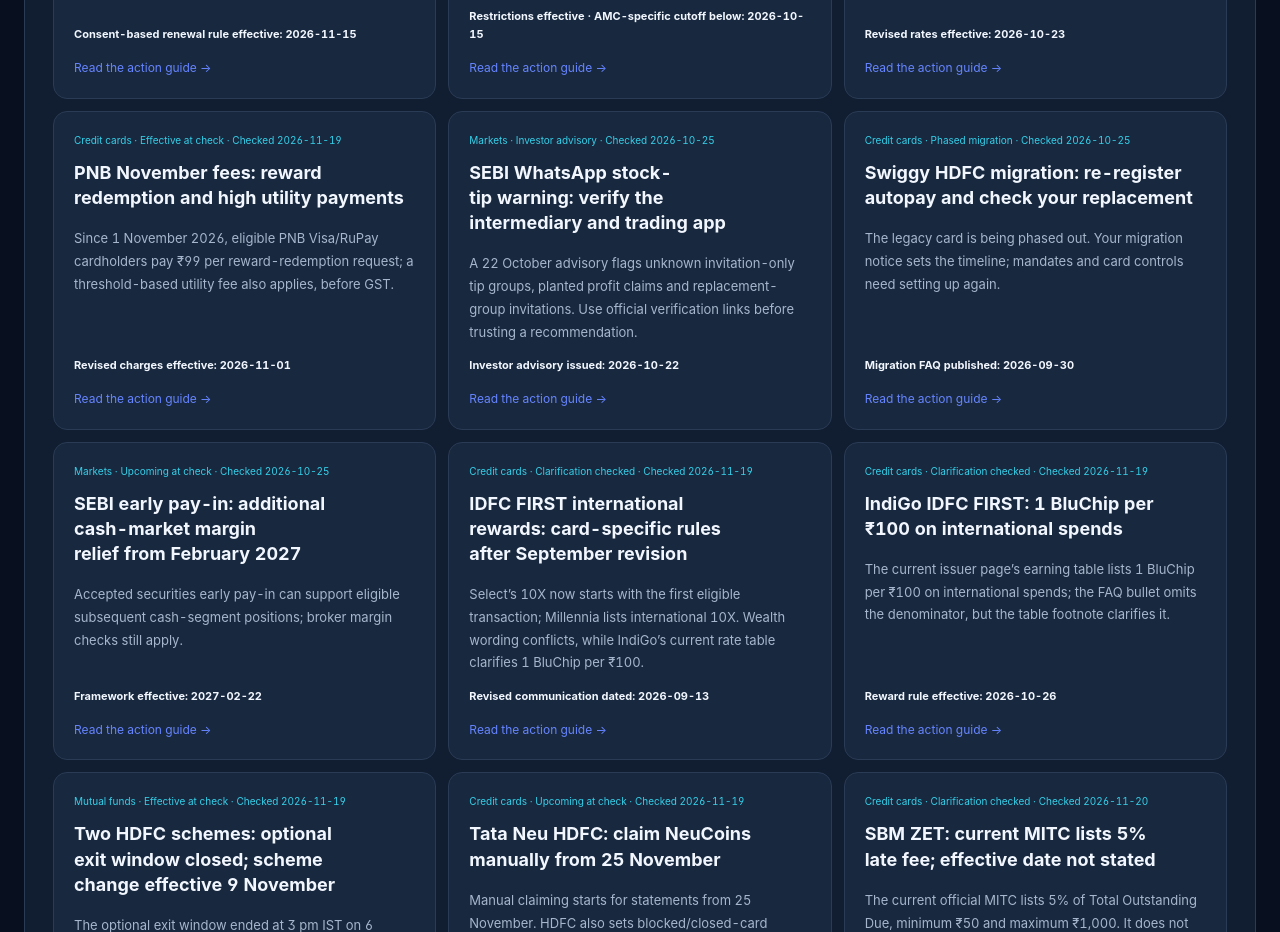
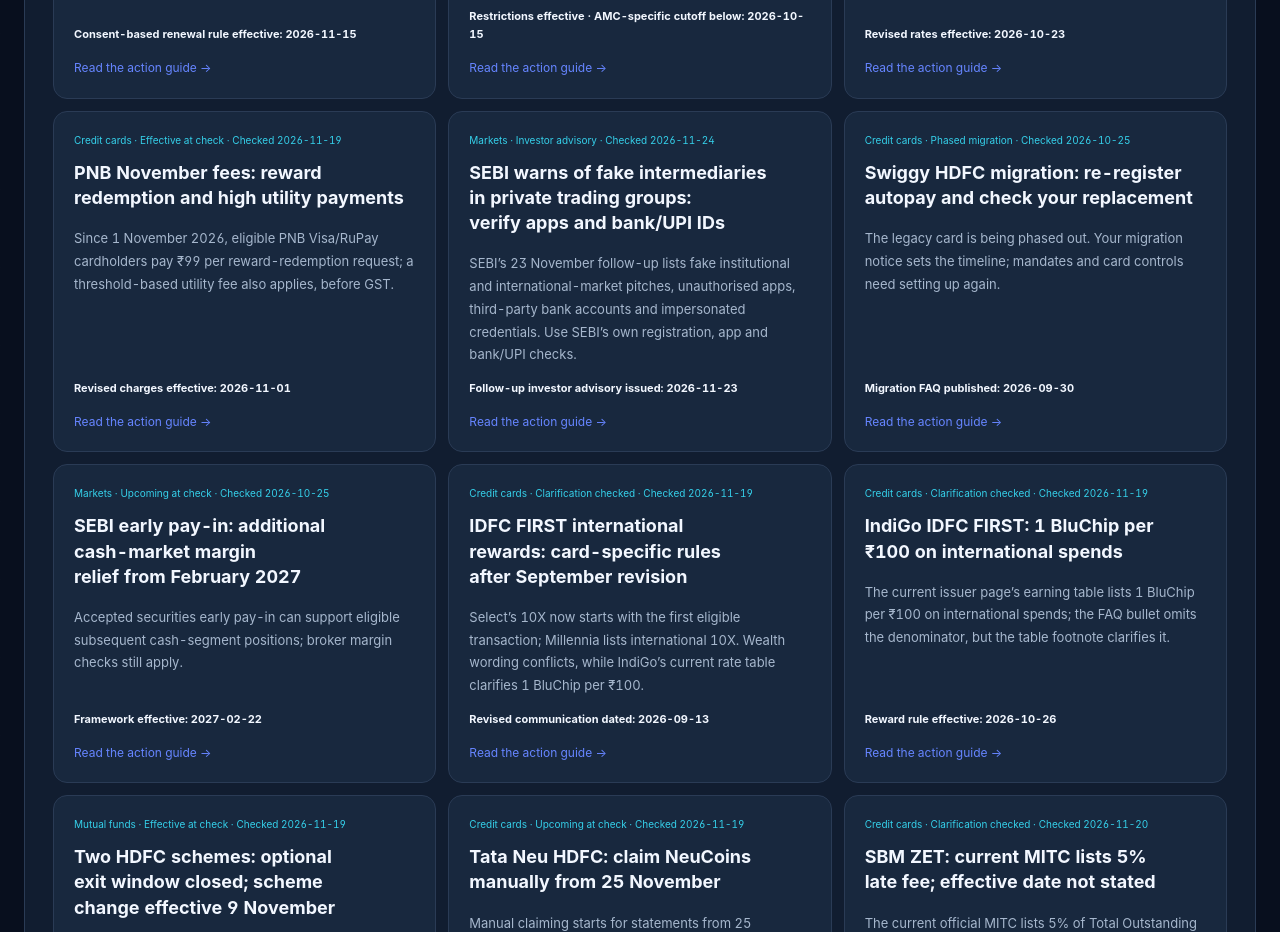
Before and after one commit to aqdas1820/credonomics-site, a Next.js app: page / in a window 1280 px wide. Shown: the part 10800-11732 px from the top of the page. Built offline with nearby package versions, Linux system fonts and the light colour scheme; no server answers.

Commit message:
Update existing SEBI investor-scam guide with PR 76/2026

```diff
--- a/app/data/research-watch.ts
+++ b/app/data/research-watch.ts
@@ -1694,15 +1694,37 @@ export const researchWatch: WatchItem[] = [
 
   {
     slug: 'sebi-whatsapp-stock-tips-verification-checklist',
-    title: 'SEBI WhatsApp stock-tip warning: verify the intermediary and trading app',
-    summary: 'A 22 October advisory flags unknown invitation-only tip groups, planted profit claims and replacement-group invitations. Use official verification links before trusting a recommendation.',
-    category: 'Markets', checkedAt: '2026-10-25', announcementDate: '2026-10-22', eventDate: '2026-10-22', dateLabel: 'Investor advisory issued', statusLabel: 'Investor advisory',
-    source: 'https://www.sebi.gov.in/sebi_data/attachdocs/oct-2026/1792675550417.pdf', sourceLabel: 'SEBI Press Release 65/2026', sourceLocation: '22 October 2026; warning on page 1 and investor precautions on page 2',
-    additionalSources: [{ url: 'https://www.sebi.gov.in/media-and-notifications/press-releases/oct-2026/caution-to-investors-against-stock-tips-offered-through-invitation-only-whatsapp-groups_105389.html', label: 'SEBI press-release page and publication date' }, { url: 'https://www.sebi.gov.in/intermediaries.html', label: 'SEBI: verify intermediary registration' }, { url: 'https://investor.sebi.gov.in/Investor-support.html', label: 'SEBI Investor Support: authorised trading-app and broker social-handle directories' }],
-    audience: 'Investors receiving stock tips through private messaging groups.',
-    facts: ['SEBI warns about unregistered operators posing as experts in invitation-only WhatsApp groups, sometimes using overseas numbers and free-education claims.', 'Profit testimonials and praise may be planted. Invitations to a replacement group after an earlier group is banned are another red flag.'],
-    actions: ['Avoid unknown tip groups; do not act on their calls or follow replacement-group invitations.', 'Do not fund group-promoted apps or share holdings and trading-account details with their operators.', 'Independently open SEBI’s registration directory and its authorised-app links below. Match the entity and app using official records rather than a group message.'],
-    limits: 'This is an investor advisory, not a new trading restriction or a finding against every WhatsApp group. Registration checks do not guarantee returns or authenticate a person impersonating a registered firm. No refund entitlement is inferred.',
+    title: 'SEBI warns of fake intermediaries in private trading groups: verify apps and bank/UPI IDs',
+    summary: 'SEBI’s 23 November follow-up lists fake institutional and international-market pitches, unauthorised apps, third-party bank accounts and impersonated credentials. Use SEBI’s own registration, app and bank/UPI checks.',
+    category: 'Markets', checkedAt: '2026-11-24', publishedAt: '2026-10-25', announcementDate: '2026-11-23', eventDate: '2026-11-23', dateLabel: 'Follow-up investor advisory issued', statusLabel: 'Investor advisory',
+    updateNote: '24 November 2026: expanded the original 22 October guide with SEBI Press Release 76/2026, dated 23 November. The follow-up adds specific red flags for purported institutional/foreign-market opportunities, fake trading apps, third-party bank accounts, impersonated SEBI credentials and official verification tools. The October warning remains separately dated; this is an advisory, not a new trading rule.',
+    source: 'https://www.sebi.gov.in/sebi_data/attachdocs/nov-2026/1795442195371.pdf',
+    sourceLabel: 'SEBI Press Release 76/2026',
+    sourceLocation: 'Pages 1–3: impersonation pattern, red flags and investor precautions; page 4: Mumbai, 23 November 2026.',
+    additionalSources: [
+      { url: 'https://www.sebi.gov.in/media-and-notifications/press-releases/nov-2026/caution-to-investors-regarding-impersonation-of-sebi-registered-intermediaries-on-closed-user-groups-of-social-media-platforms_105944.html', label: 'SEBI press-release page for PR 76/2026 and its 23 November publication date' },
+      { url: 'https://www.sebi.gov.in/media-and-notifications/press-releases/oct-2026/caution-to-investors-against-stock-tips-offered-through-invitation-only-whatsapp-groups_105389.html', label: 'SEBI’s earlier 22 October 2026 warning on invitation-only WhatsApp stock-tip groups' },
+      { url: 'https://www.sebi.gov.in/sebiweb/other/OtherAction.do?doRecognised=yes', label: 'SEBI: Recognised Intermediaries directory' },
+      { url: 'https://investor.sebi.gov.in/Investor-support.html', label: 'SEBI Investor Support: authorised mobile trading apps and intermediary checks' },
+      { url: 'https://siportal.sebi.gov.in/intermediary/sebi-check', label: 'SEBI Check: verify bank account details and UPI IDs' },
+      { url: 'https://www.sebi.gov.in/sebi_data/attachdocs/oct-2026/1792675550417.pdf', label: 'Original SEBI Press Release 65/2026, dated 22 October 2026' },
+    ],
+    audience: 'Retail investors receiving stock tips or purported institutional-trading invitations through private WhatsApp, Telegram or other social-media groups, especially where the group directs them to an unfamiliar trading app or a bank account/UPI ID.',
+    facts: [
+      'SEBI Press Release 76/2026, dated 23 November 2026, warns that closed social-media groups are impersonating SEBI-registered intermediaries and inducing investors to open accounts on unauthorised trading platforms. The described pattern directs funds to bank accounts held in the names of unregistered entities.',
+      'SEBI lists unknown invitation links, group-admin numbers with international codes such as +44 or +65 (and also Indian +91 numbers), and claims about recovering Indian portfolio losses through foreign markets, off-market negotiated block trades, institutional trades or steady-growth opportunities as red flags. A phone-number prefix alone does not establish fraud.',
+      'Other red flags in the notice include fake institutional trading accounts, stock recommendations presented as free, third-party bank accounts, fraudulent apps that display supposedly invested funds and portfolios, screenshots misusing SEBI registration details, fake SEBI letterheads or stamps, false claims of a connection with SEBI employees, and fresh invitations after a group is suspended.',
+      'SEBI directs investors to verify intermediary registration through its Recognised Intermediaries directory, check authorised mobile trading applications through Investor Support, and verify bank-account details or UPI IDs through SEBI Check. It also advises checking the Play Store verified badge when downloading trading apps; the official authorised-app directory remains the stronger independent cross-check.',
+      'PR 76/2026 expressly refers to SEBI’s earlier 22 October 2026 Press Release 65/2026 on invitation-only WhatsApp stock tips. This guide updates that existing coverage rather than treating the two warnings as unrelated rules.',
+    ],
+    actions: [
+      'Before opening an account or transferring money, independently search the exact intermediary in SEBI’s Recognised Intermediaries directory. Do not rely on a group screenshot, a forwarded registration certificate or an admin’s claim that the entity is registered.',
+      'Check the exact trading app against the authorised mobile trading-app information linked from SEBI Investor Support. Do not install an app from an invitation link or treat a group-shared download as verified.',
+      'Before sending money by bank transfer or UPI, use SEBI Check to verify the bank-account details or UPI ID shown to you. If the details do not match the intermediary you independently verified, do not proceed.',
+      'Avoid unknown invitation-only groups and replacement-group links sent after an earlier group is suspended. Treat promises to recover losses through foreign markets, off-market block trades, institutional accounts or assured steady growth as reasons to stop and verify.',
+      'Open SEBI’s official directories yourself rather than following links supplied by the group. A real firm’s name or registration number can be impersonated; confirm the exact entity, app and payment destination independently.',
+    ],
+    limits: 'Original article published 25 October 2026; follow-up announcement date: 23 November 2026; checked: 24 November 2026. The notice states no separate effective date. This is an investor advisory, not a new trading prohibition, a finding against every private group, or a guarantee that a registration/app/bank-account lookup will detect every impersonation attempt. A +44, +65 or +91 number is a listed warning sign in the described pattern, not proof by itself. The SEBI registration directory showed data updated 20 November 2026 when checked. No refund eligibility, recovery process, compensation entitlement or guaranteed investment outcome is inferred.',
   },
   {
     slug: 'swiggy-hdfc-migration-autopay-checklist',
```
